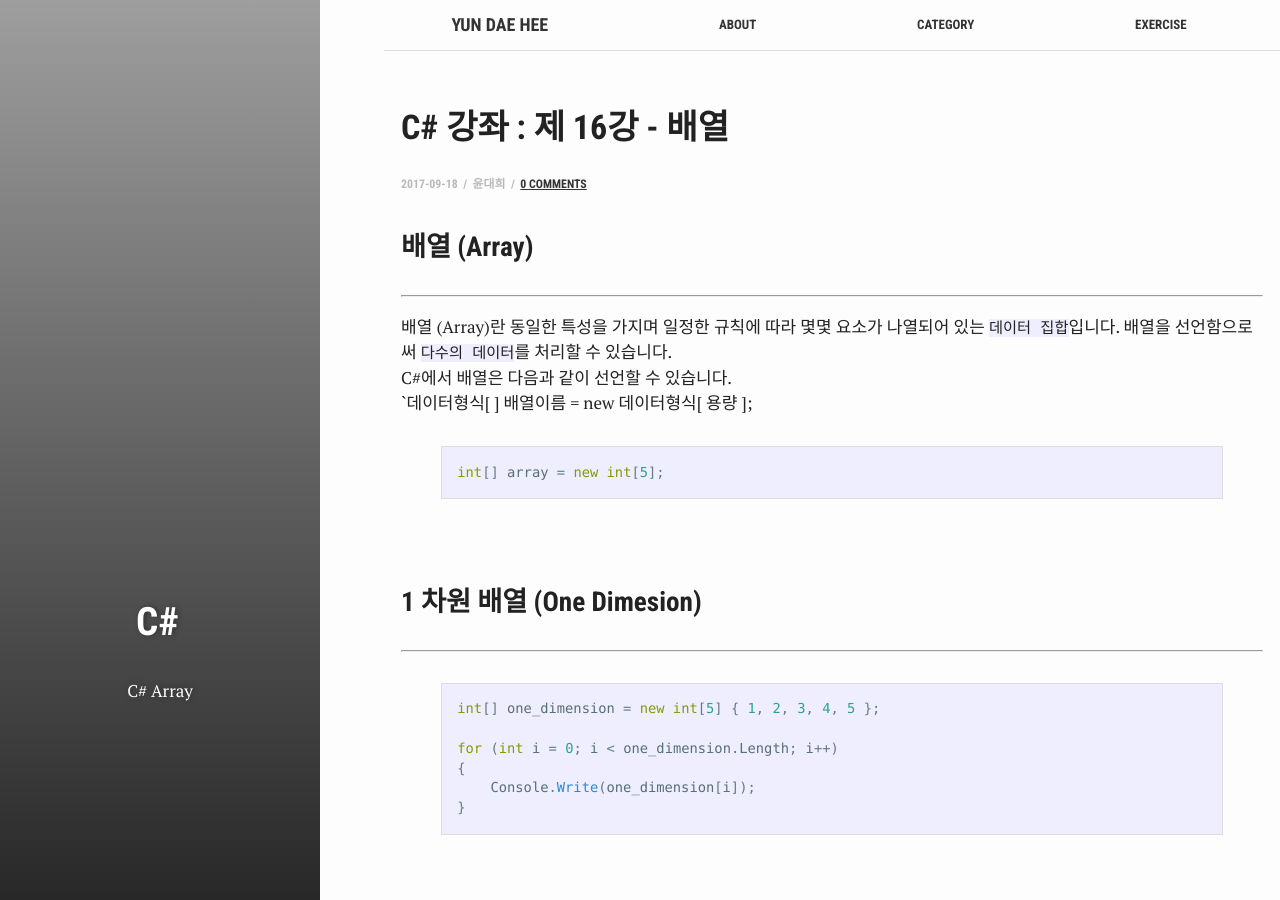
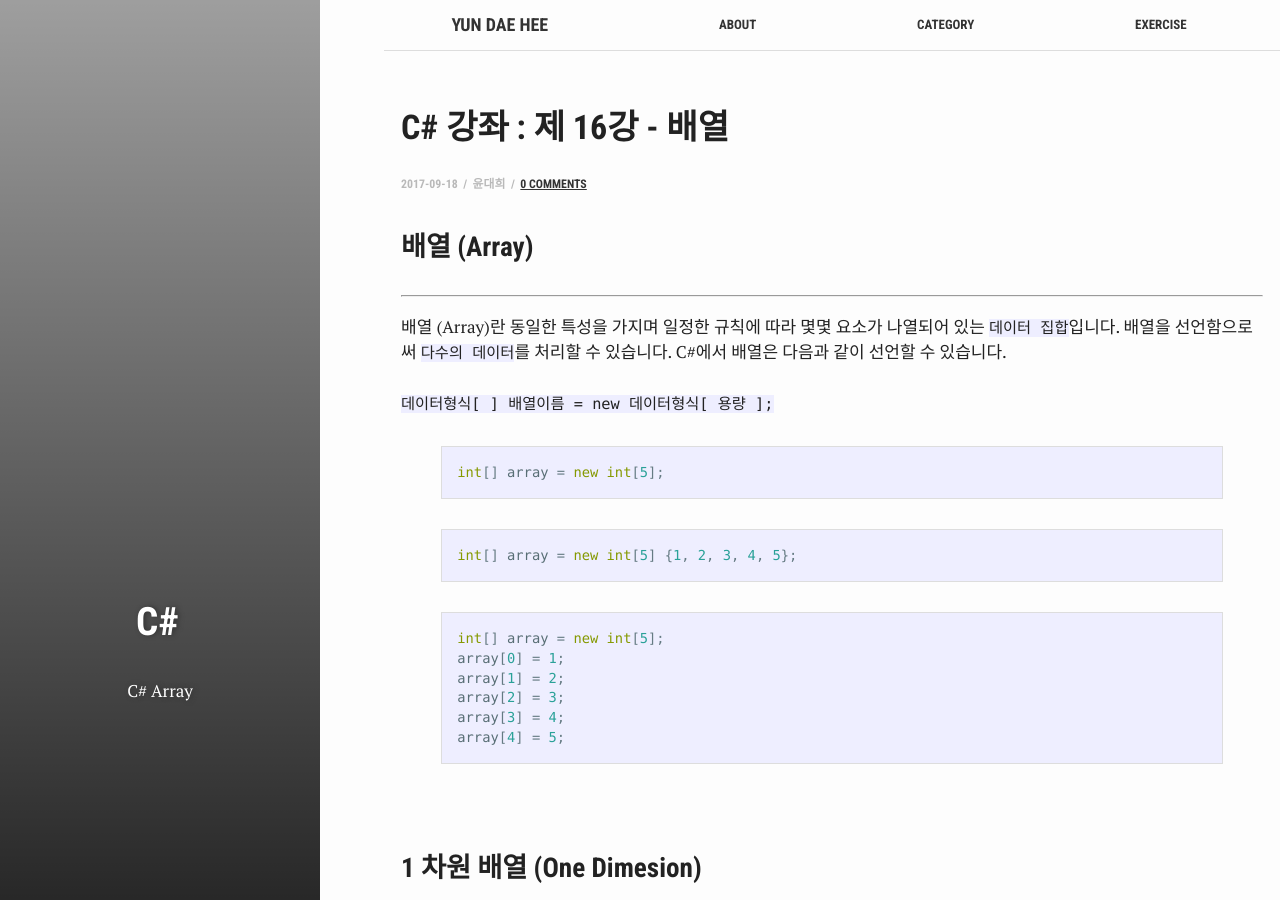
Before and after one commit to test076923/076923.github.io, a Jekyll site: the page built from _posts/2017-09-18-C#-16.md, in a window 1280 px wide and 900 px high. Built offline with Jekyll 4.4.1, drawn with Linux system fonts in a browser that asks for light colours; comment, search, counter and statistics services are not loaded.

Commit message:
Update 2017-09-18-C#-16.md

```diff
--- a/_posts/2017-09-18-C#-16.md
+++ b/_posts/2017-09-18-C#-16.md
@@ -14,14 +14,26 @@ star: true
 
 ### 배열 (Array) ###
 ----------
-배열 (Array)란 동일한 특성을 가지며 일정한 규칙에 따라 몇몇 요소가 나열되어 있는 `데이터 집합`입니다. 배열을 선언함으로써 `다수의 데이터`를 처리할 수 있습니다.
-<br>
-C#에서 배열은 다음과 같이 선언할 수 있습니다.
-<br>
-`데이터형식[ ] 배열이름 = new 데이터형식[ 용량 ];
+배열 (Array)란 동일한 특성을 가지며 일정한 규칙에 따라 몇몇 요소가 나열되어 있는 `데이터 집합`입니다. 배열을 선언함으로써 `다수의 데이터`를 처리할 수 있습니다. C#에서 배열은 다음과 같이 선언할 수 있습니다.
+<br><br>
+`데이터형식[ ] 배열이름 = new 데이터형식[ 용량 ];`
 
 {% highlight c# %}
 int[] array = new int[5];
+{% endhighlight %}
+
+{% highlight c# %}
+int[] array = new int[5] {1, 2, 3, 4, 5};
+{% endhighlight %}
+
+{% highlight c# %}
+int[] array = new int[5];
+array[0] = 1;
+array[1] = 2;
+array[2] = 3;
+array[3] = 4;
+array[4] = 5;
+
 {% endhighlight %}
 
 <br>
```
